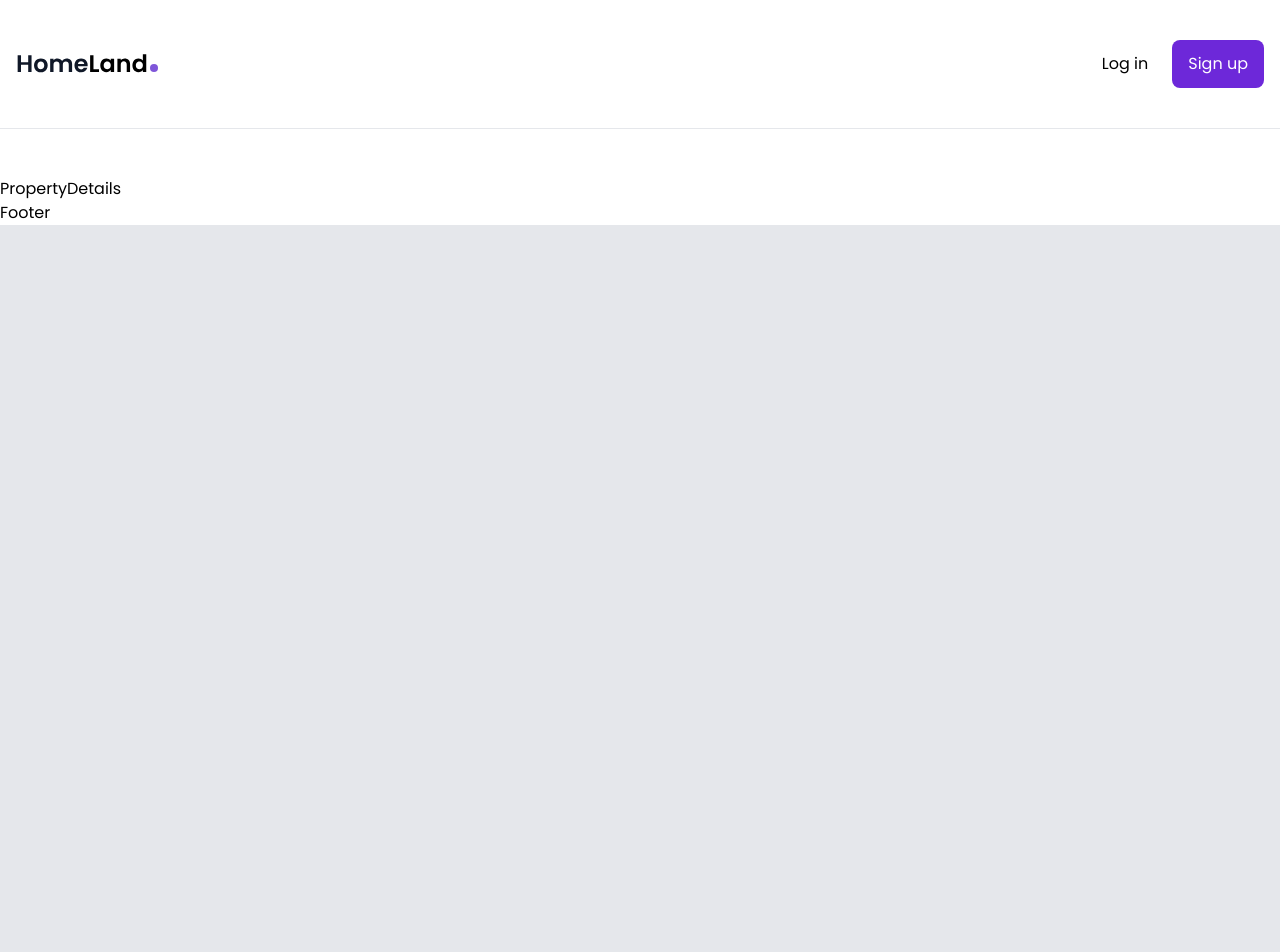
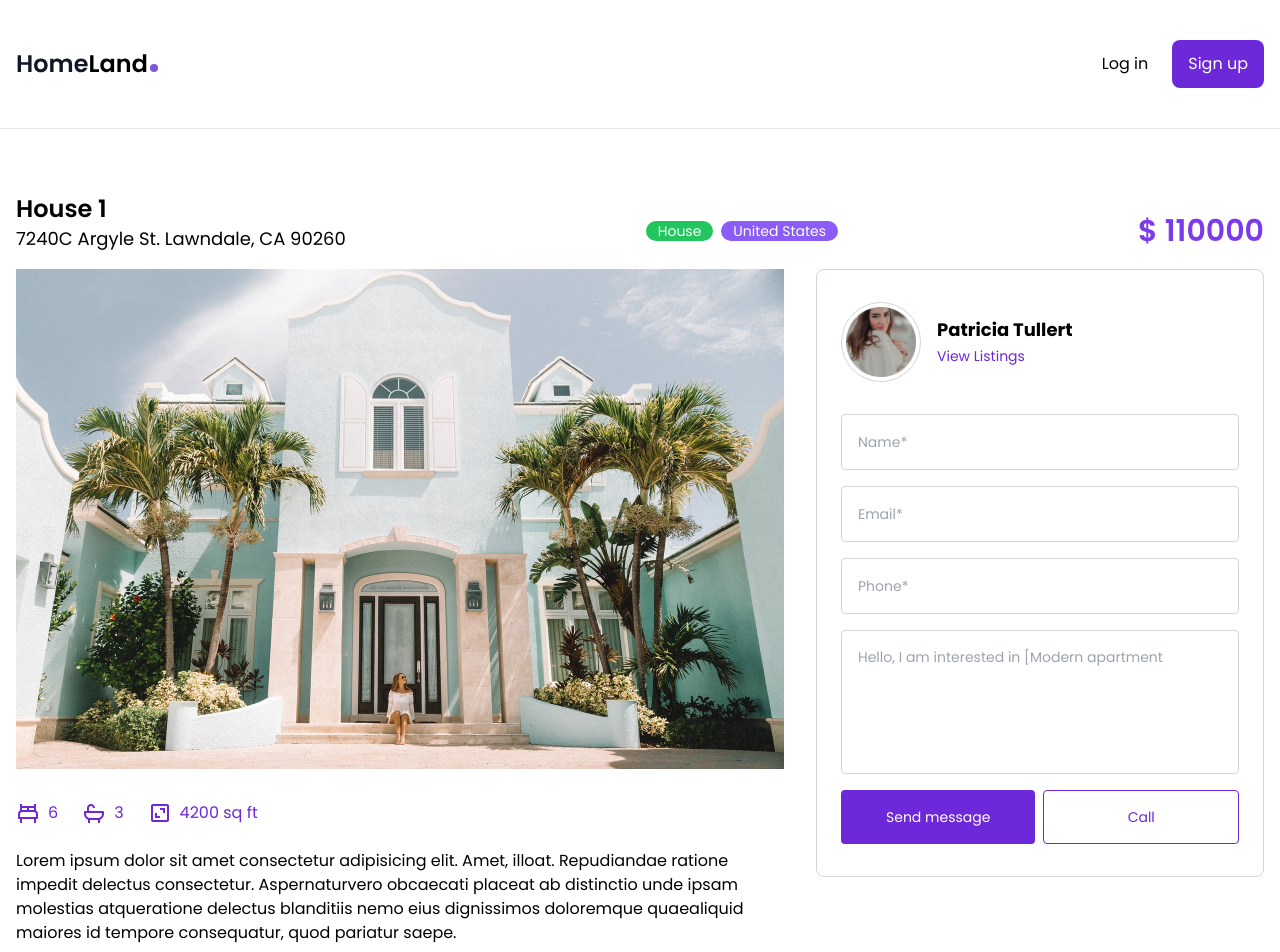
Before and after one commit to RenanFachin/Study_RealStateWEB, a React (Vite) app: page /details/1 in a window 1280 px wide. Shown: the top 952 px of the page. Before the commit the page ends 800 px from the top, so only its background shows below. Built offline with nearby package versions, Linux system fonts and the light colour scheme.

Commit message:
finished project

```diff
--- a/src/components/Footer.tsx
+++ b/src/components/Footer.tsx
@@ -1,7 +1,9 @@
 export function Footer() {
     return (
-        <footer>
-            Footer
+        <footer className="bg-gray-900 py-8 text-center text-white">
+            <div className="p-4 mx-auto">
+                Copyright &copy; 2023. All rights reserved.
+            </div>
         </footer>
     )
 }
--- a/src/components/HouseList.tsx
+++ b/src/components/HouseList.tsx
@@ -18,8 +18,12 @@
         )
     }
 
-    if (houses.length < 1) {
-        return <div>Sorry, nothing found</div>
+    if (houses.length == 0) {
+        return (
+            <div className="text-center text-3xl text-gray-400 mt-48">
+                Sorry, nothing found
+            </div>
+        )
     }
 
 
--- a/src/contexts/HouseContexts.tsx
+++ b/src/contexts/HouseContexts.tsx
@@ -161,14 +161,14 @@
 
         console.log(newHouses)
         setTimeout(() => {
-            return newHouses.length < 1 ?
+            return (newHouses.length < 1 ?
                 (
                     setHouses([])
                 )
                 :
                 (
                     setHouses(newHouses), setLoading(false)
-                )
+                ))
         }, 1000)
     }
 
--- a/src/pages/PropertyDetails.tsx
+++ b/src/pages/PropertyDetails.tsx
@@ -1,7 +1,122 @@
+import { housesData } from '../utils/data'
+
+import { useParams, Link } from 'react-router-dom'
+
+import { BiBed, BiBath, BiArea } from 'react-icons/bi'
+
 export function PropertyDetails() {
+    // Capturando o ID passado - console.log(id)
+
+    const { id } = useParams()
+
+
+    const house = housesData.find(house => {
+        return house.id === parseInt(id!)
+    })
+
     return (
-        <div>
-            PropertyDetails
-        </div>
+        <section>
+            <div className='p-4 mx-auto min-h-[800px] mb-14'>
+                <div className='flex flex-col lg:flex-row lg:items-center lg:justify-between'>
+                    <div>
+                        <h2 className='text-2xl font-semibold'>{house?.name}</h2>
+                        <h3 className='text-lg mb-4 '>{house?.address}</h3>
+                    </div>
+
+                    <div className='mb-4 lg:mb-0 flex gap-x-2 text-sm'>
+                        <div className='bg-green-500 text-white px-3 rounded-full'>{house?.type}</div>
+                        <div className='bg-violet-500 text-white px-3 rounded-full'>{house?.country}</div>
+                    </div>
+
+                    <div className='text-3xl font-semibold text-violet-600'>
+                        $ {house?.price}
+                    </div>
+                </div>
+
+                <div className='flex flex-col items-start gap-8 lg:flex-row'>
+                    <div className='max-w-[768px]'>
+                        <div className='mb-8'>
+                            <img src={house?.imageLg} alt="" />
+                        </div>
+
+                        <div className='flex gap-x-6 text-violet-700 mb-6'>
+                            <div className='flex gap-x-2 items-center'>
+                                <BiBed className='text-2xl' />
+                                <div>{house?.bedrooms}</div>
+                            </div>
+
+                            <div className='flex gap-x-2 items-center'>
+                                <BiBath className='text-2xl' />
+                                <div>{house?.bathrooms}</div>
+                            </div>
+
+                            <div className='flex gap-x-2 items-center'>
+                                <BiArea className='text-2xl' />
+                                <div>{house?.surface}</div>
+                            </div>
+                        </div>
+
+                        <div>
+                            {house?.description}
+                        </div>
+                    </div>
+
+                    <div className='flex-1 bg-white-100 w-full mb-8 border border-gray-300 rounded-lg px-6 py-8'>
+                        <div className='flex items-center gap-x-4 mb-8'>
+                            <div className='w-20 h-20 p-1 border border-gray-300 rounded-full'>
+                                <img src={house?.agent.image} alt="" />
+                            </div>
+
+                            <div>
+                                <div className='font-bold text-lg'>{house?.agent.name}</div>
+                                <Link to='' className='text-violet-700 text-sm'>View Listings</Link>
+                            </div>
+                        </div>
+
+                        {/* Form */}
+                        <form className='flex flex-col gap-y-4'>
+                            <input
+                                className='border border-gray-300 focus:border-violet-700 outline-none rounded w-full px-4 h-14 text-sm '
+                                type="text"
+                                placeholder='Name*'
+                            />
+
+                            <input
+                                className='border border-gray-300 focus:border-violet-700 outline-none rounded w-full px-4 h-14 text-sm '
+                                type="text"
+                                placeholder='Email*'
+                            />
+
+                            <input
+                                className='border border-gray-300 focus:border-violet-700 outline-none rounded w-full px-4 h-14 text-sm '
+                                type="text"
+                                placeholder='Phone*'
+                            />
+
+                            <textarea
+                                className='border border-gray-300 focus:border-violet-700 outline-none resize-none rounded w-full p-4 h-36 text-sm text-gray-400'
+                                placeholder='Message*'
+                                defaultValue="Hello, I am interested in [Modern apartment"
+                            />
+
+                            <div className='flex gap-x-2'>
+                                <button
+                                    className='bg-violet-700 hover:bg-violet-800 text-white rounded p-4 text-sm w-full transition'
+                                >
+                                    Send message
+                                </button>
+
+                                <button className='border border-violet-700 text-violet-700 hover:border-violet-500 hover:text-violet-500 rounded p-4 text-sm w-full transition'>
+                                    Call
+
+                                </button>
+                            </div>
+                        </form>
+                    </div>
+
+
+                </div>
+            </div>
+        </section>
     )
 }
```
